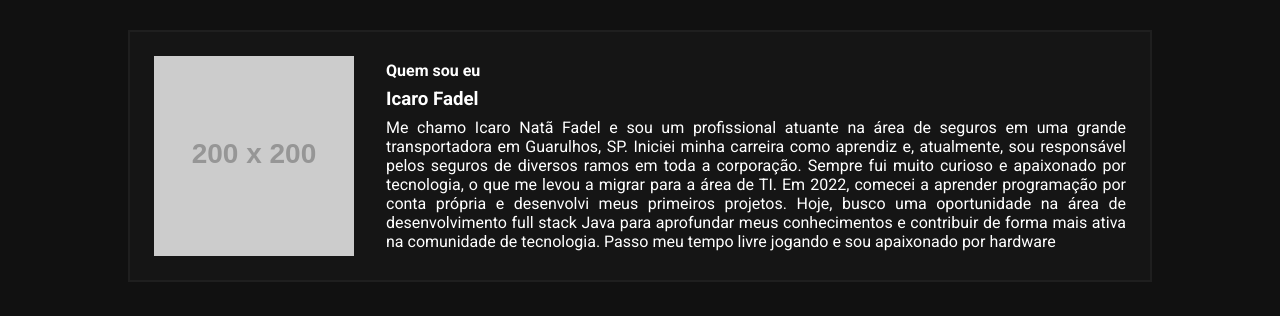
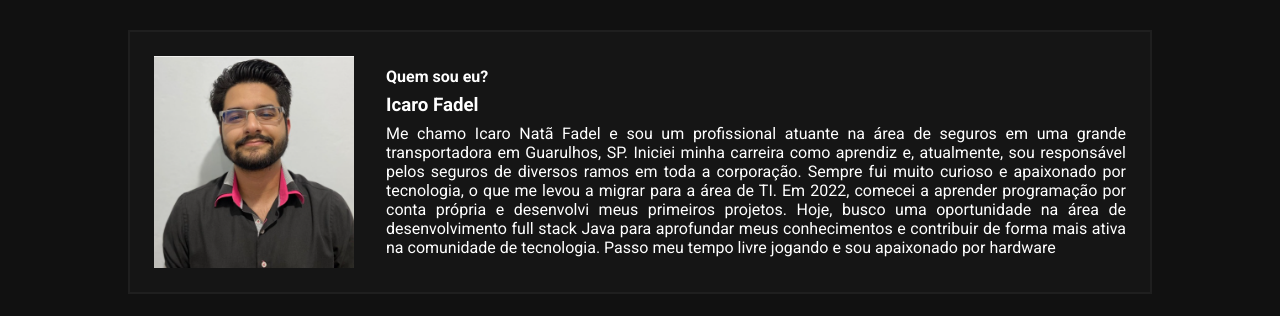
Before and after one commit to icarofadel/My-Portfolio, a React (Create React App) app: page / in a window 1280 px wide. Shown: the part 802-1118 px from the top of the page. Built offline with nearby package versions, Linux system fonts and the light colour scheme.

Commit message:
add foto

```diff
--- a/src/components/About/index.tsx
+++ b/src/components/About/index.tsx
@@ -1,6 +1,7 @@
 import { Card } from './styles'
 import AOS from 'aos'
 import 'aos/dist/aos.css'
+import perfil from '../../assets/images/perfil.png'
 
 AOS.init()
 
@@ -8,9 +9,9 @@ const About = () => {
   return (
     <div className="container">
       <Card id="sobre" data-aos="fade-up-right">
-        <img src="https://placehold.co/200x200" alt="" />
+        <img src={perfil} alt="" />
         <div>
-          <h4>Quem sou eu</h4>
+          <h4>Quem sou eu?</h4>
           <h3>Icaro Fadel</h3>
           <p>
             Me chamo Icaro Natã Fadel e sou um profissional atuante na área de
--- a/src/components/About/styles.ts
+++ b/src/components/About/styles.ts
@@ -10,6 +10,11 @@ export const Card = styled.div`
   height: 100%;
   background-color: #151515;
   border: 2px solid #1f1f1f;
+
+  img {
+    width: 200px;
+    heigth: 200px;
+  }
 
   h3 {
     margin: 8px 0;
```
Also changed, not shown: src/assets/images/perfil.png (added).
